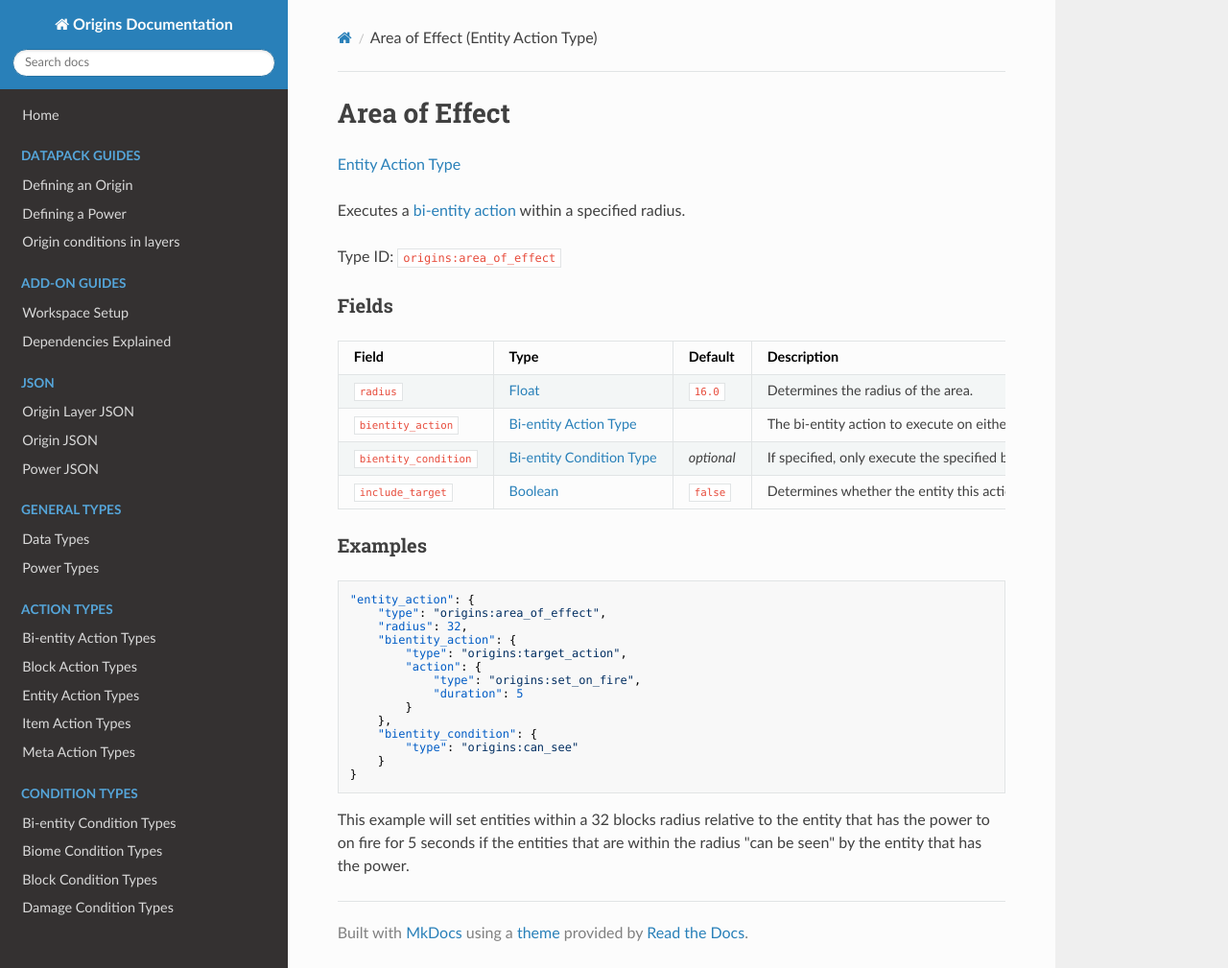
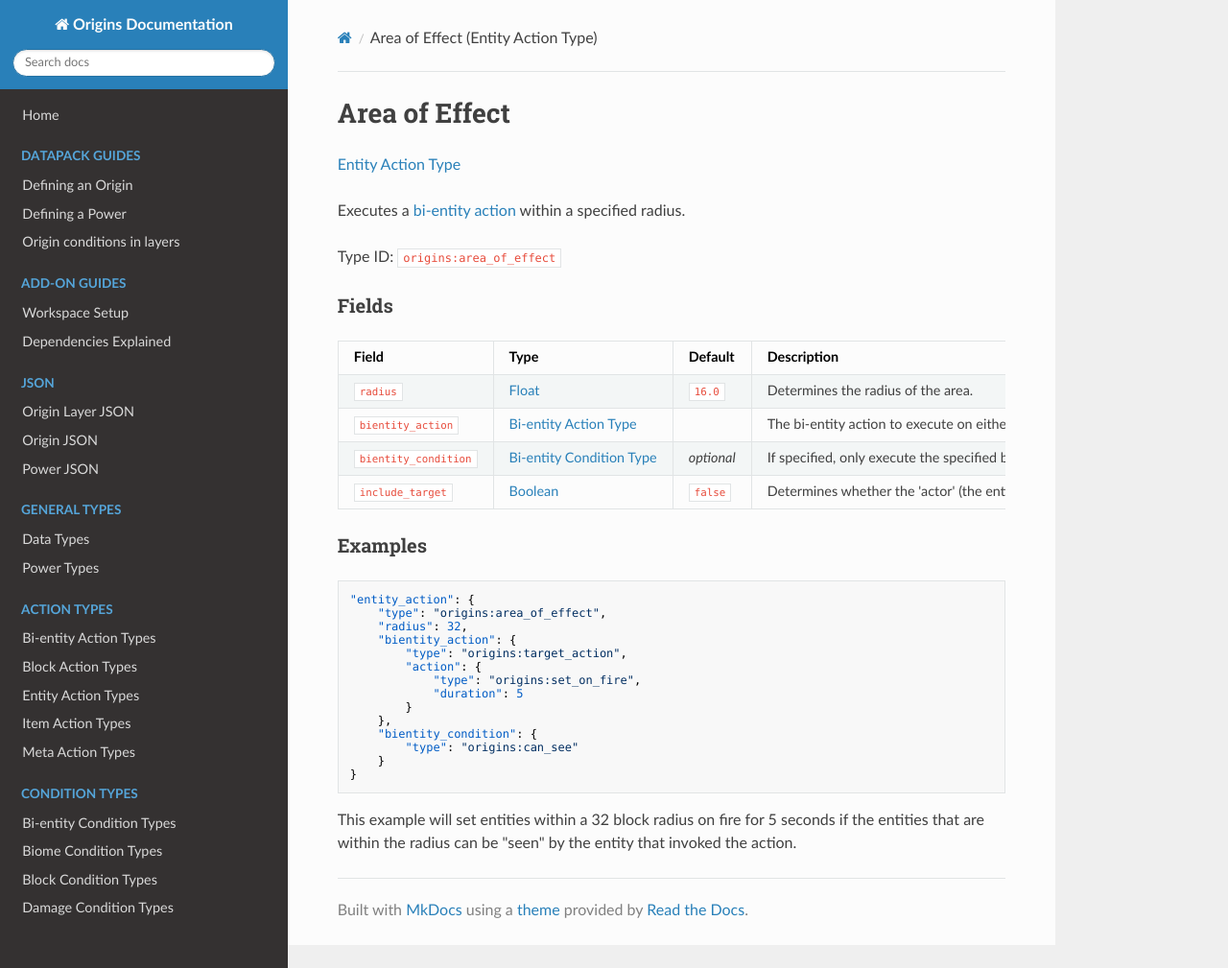
Before and after one commit to apace100/origins-docs, an MkDocs documentation site: the page built from docs/types/entity_action_types/area_of_effect.md, in a window 1280 px wide and 1009 px high. Shown: the whole window at 96% size. Built offline with MkDocs 1.6.1, drawn with Linux system fonts in a browser that asks for light colours; nearby versions of some CDN libraries.

Commit message:
Updated `area_of_effect.md` (Entity Action Types) * Changed the description for the `include_target` field in the field table * Changed the description of the example

````diff
--- a/docs/types/entity_action_types/area_of_effect.md
+++ b/docs/types/entity_action_types/area_of_effect.md
@@ -19,7 +19,7 @@ Field | Type | Default | Description
 `radius` | [Float](../data_types/float.md) | `16.0` | Determines the radius of the area.
 `bientity_action` | [Bi-entity Action Type](../bientity_action_types.md) | | The bi-entity action to execute on either or both the `actor` (the entity that has the power) and `target` (the entities within the specified radius).
 `bientity_condition` | [Bi-entity Condition Type](../bientity_condition_types.md) | _optional_ | If specified, only execute the specified bi-entity action if this bi-entity condition type is fulfilled by either or both the 'actor' (the entity that has the power) or 'target' (the entities within the specified radius).
-`include_target` | [Boolean](../data_types/boolean.md) | `false` | Determines whether the entity this action was executed on is included in the radius check.
+`include_target` | [Boolean](../data_types/boolean.md) | `false` | Determines whether the 'actor' (the entity that invoked the action) should be included as the 'target'.
 
 
 ### Examples
@@ -41,4 +41,4 @@ Field | Type | Default | Description
 }
 ```
 
-This example will set entities within a 32 blocks radius relative to the entity that has the power to on fire for 5 seconds if the entities that are within the radius "can be seen" by the entity that has the power.
+This example will set entities within a 32 block radius on fire for 5 seconds if the entities that are within the radius can be "seen" by the entity that invoked the action.
````
